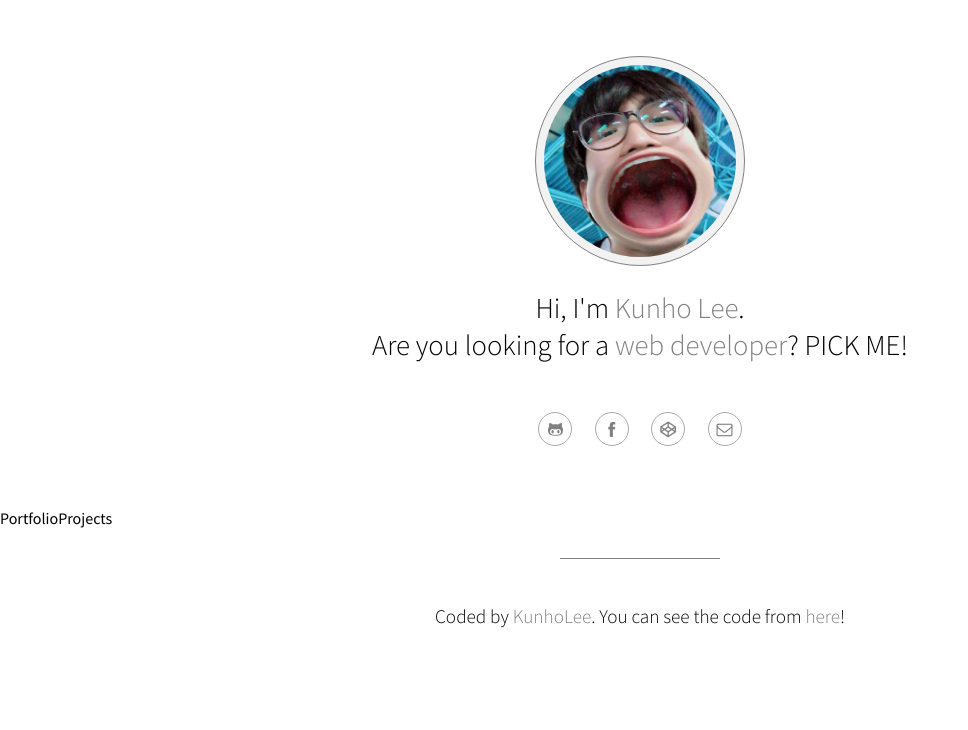
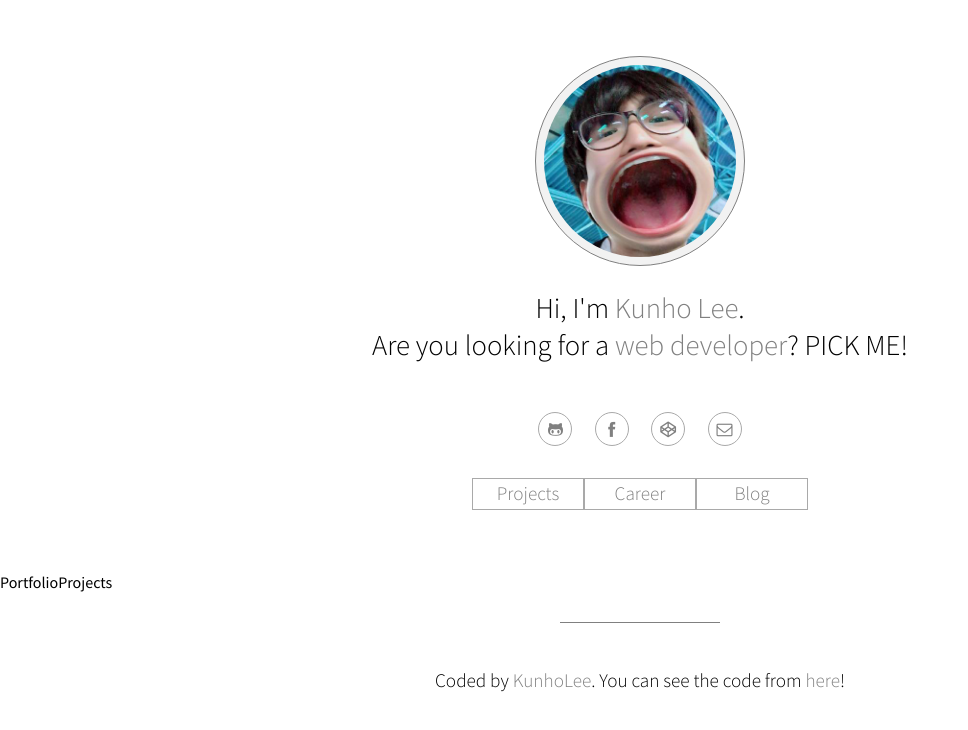
Before and after one commit to daengdaengLee/portfolio, a Vue app: page / in a window 1280 px wide. Shown: the top 730 px of the page, without its empty margins (0-968 px from the left). Built offline with nearby package versions, Linux system fonts and the light colour scheme; the HTML template or start-up script is replaced by a standard one.

Commit message:
menu 제작, 디자인 변경

```diff
--- a/src/components/PortfolioContacts.vue
+++ b/src/components/PortfolioContacts.vue
@@ -1,5 +1,5 @@
 <template>
-  <ul class="Icons">
+  <ul class="PortfolioContacts">
     <li><a :href="githubAddress" class="icon-github" target="_blank"><span class="label">Github</span></a></li>
     <li><a :href="facebookAddress" class="icon-facebook" target="_blank"><span class="label">Facebook</span></a></li>
     <li><a :href="codepenAddress" class="icon-codepen" target="_blank"><span class="label">Codepen</span></a></li>
@@ -32,33 +32,36 @@ export default {
 </script>
 
 <style scoped>
-.Icons {
+.PortfolioContacts {
   margin: 2rem 0 2rem 0;
   text-align: center;
 }
-.Icons li {
+.PortfolioContacts li {
   display: inline-block;
   border: 1px solid darkgray;
   border-radius: 100%;
   width: 2rem;
   height: 2rem;
-  display: inline-flex;
-  justify-content: center;
-  align-items: center;
   margin-right: 0.7rem;
   margin-left:  0.7rem;
 }
-.Icons li:hover {
+.PortfolioContacts li:hover {
   background-color: darkgray;
-  color: darkgray;
-  border-color: darkgray;
   cursor: pointer;
 }
-.Icons li .label {
+.PortfolioContacts li .label {
   display: none;
 }
-.Icons li a {
+.PortfolioContacts li a {
+  display: inline-flex;
+  width: 100%;
+  height: 100%;
+  justify-content: center;
+  align-items: center;
   color: gray;
   text-decoration: none;
 }
+.PortfolioContacts li a:hover {
+  color: white;
+}
 </style>
--- a/src/components/PortfolioHeader.vue
+++ b/src/components/PortfolioHeader.vue
@@ -12,6 +12,7 @@
       :mailAddress="snsContacts.mailAddress"
     >
     </portfolio-contacts>
+    <portfolio-menu></portfolio-menu>
   </header>
 </template>
 
@@ -19,6 +20,7 @@
 import { mapState } from 'vuex';
 import PortfolioContacts from './PortfolioContacts';
 import PortfolioAvatar from './PortfolioAvatar';
+import PortfolioMenu from './PortfolioMenu';
 
 export default {
   name: 'PortfolioHeader',
@@ -26,6 +28,7 @@ export default {
   components: {
     PortfolioContacts,
     PortfolioAvatar,
+    PortfolioMenu,
   },
 };
 </script>
--- /dev/null
+++ b/src/components/PortfolioMenu.vue
@@ -0,0 +1,43 @@
+<template>
+  <ul class="PortfolioMenu">
+    <li @click="navigate('PortfolioProjects')">Projects</li>
+    <li @click="navigate('PortfolioProjects')">Career</li>
+    <li @click="navigate('PortfolioProjects')">Blog</li>
+  </ul>
+</template>
+
+<script>
+export default {
+  name: 'PortfolioMenu',
+  methods: {
+    navigate(routeName) {
+      const routeInfo = { name: routeName };
+      this.$router.push(routeInfo);
+    },
+  },
+};
+</script>
+
+<style scoped>
+.PortfolioMenu {
+  margin: 2rem 0 2rem 0;
+  text-align: center;
+}
+.PortfolioMenu li {
+  box-sizing: border-box;
+  display: inline-flex;
+  width: 7rem;
+  height: 2rem;
+  justify-content: center;
+  align-items: center;
+  border: 1px solid darkgray;
+  color: gray;
+  font-size: 1.2rem;
+  font-weight: 300;
+}
+.PortfolioMenu li:hover {
+  background-color: darkgray;
+  cursor: pointer;
+  color: white;
+}
+</style>
```
